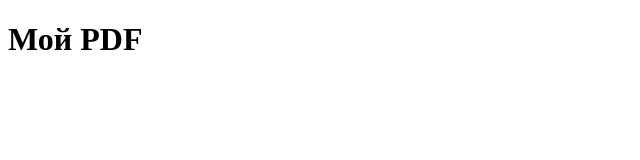
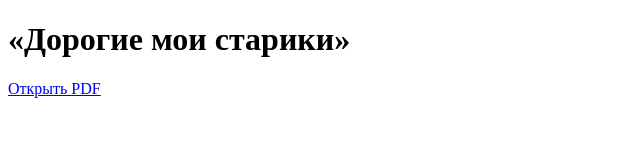
Before and after one commit to indooze/pdf, a plain HTML site: page index.html in a window 1280 px wide. Shown: the whole page, without its empty margins (0-640 px from the left). Drawn offline with Linux system fonts and the light colour scheme.

Commit message:
Update index.html

```diff
--- a/index.html
+++ b/index.html
@@ -1,7 +1,7 @@
 <!DOCTYPE html>
 <html>
 <body>
-  <h1>Мой PDF</h1>
-  <a href="Мастер_класс_«Дорогие_мои_старики».pdf"</a>
+  <h1>«Дорогие мои старики»</h1>
+  <a href="Мастер_класс_«Дорогие_мои_старики».pdf">Открыть PDF</a>
 </body>
 </html>
```
